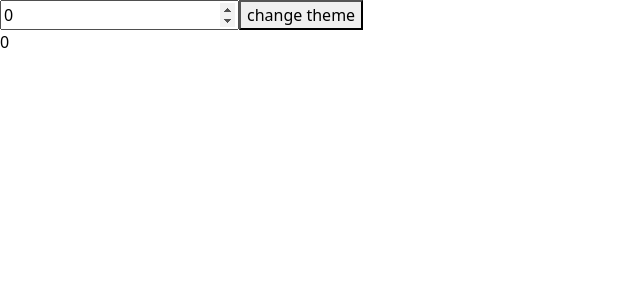
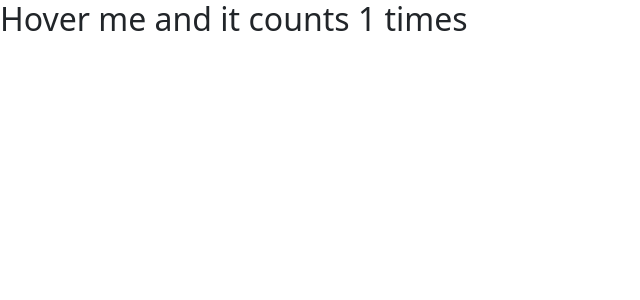
Before and after one commit to rakibsxyz/ReactJS, a React (Create React App) app in the folder reactlearning/: page / in a window 1280 px wide. Shown: the top 300 px of the page, without its empty margins (0-640 px from the left). Built offline with nearby package versions, Linux system fonts and the light colour scheme.

Commit message:
sadasdas

```diff
--- a/reactlearning/package.json
+++ b/reactlearning/package.json
@@ -10,6 +10,7 @@
     "@types/node": "^12.20.27",
     "@types/react": "^17.0.25",
     "@types/react-dom": "^17.0.9",
+    "axios": "^0.22.0",
     "bootstrap": "^5.1.1",
     "react": "^17.0.2",
     "react-bootstrap": "^1.6.4",
--- /dev/null
+++ b/reactlearning/src/Components/HOC/HooverCounter.tsx
@@ -0,0 +1,12 @@
+import React, { useState } from 'react'
+
+function HooverCounter() {
+    const [count, setCount] = useState<number>(0)
+    return (
+        <div>
+            <h2 onMouseOver={()=> setCount(prev => prev + 1 )}>Hover me and it counts {count} times</h2>
+        </div>
+    )
+}
+
+export default HooverCounter
--- a/reactlearning/src/index.tsx
+++ b/reactlearning/src/index.tsx
@@ -9,16 +9,20 @@ import Cards from './Components/Cards';
 import UseEffect from './Components/UseEffect'
 import UseRef from './Components/UseRef';
 import UseMemo from './Components/UseMemo';
+import HocComponent from './Components/HOC/HocComponent';
+import HooverCounter from './Components/HOC/HooverCounter';
 
 
 ReactDOM.render(
   <React.StrictMode>
-    <App />
+    {/* <App /> */}
     {/* <Cards/> */}
-    {/* <Pagination/> */}
-    {/* <UseEffect /> */}
+    {/* <Pagination/>
+    <UseEffect /> */}
     {/* <UseRef /> */}
-     <UseMemo />
+     {/* <UseMemo /> */}
+     {/* <HocComponent/> */}
+     <HooverCounter />
 
   </React.StrictMode>,
   document.getElementById('root')
```
Also changed, not shown: reactlearning/src/Components/HOC/ClickCouner.tsx (added, +13 -0 lines), 1 other file (tests, documents, lock files or other folders).
